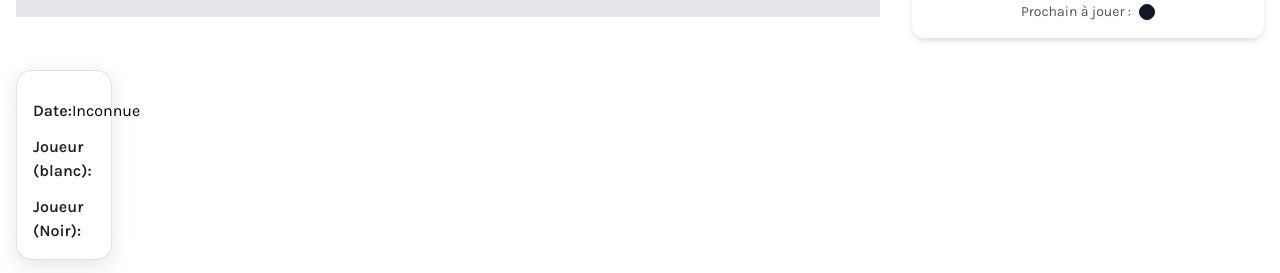
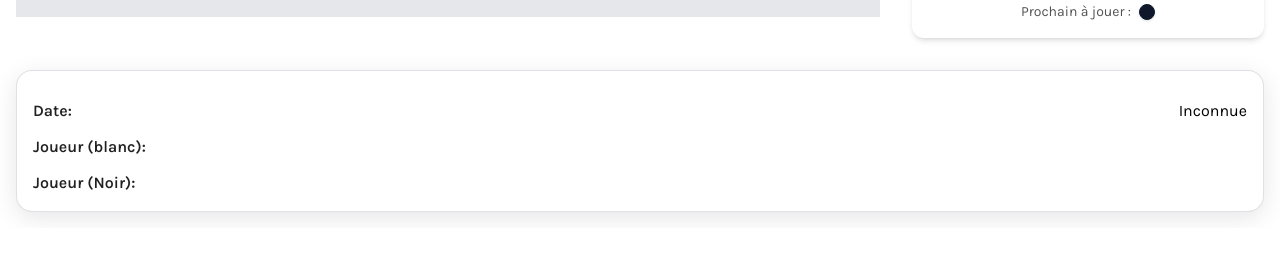
Before and after one commit to sadok-lajmi/TenukiGo-2025, a Next.js app in the folder frontend/: page /watch/1 in a window 1280 px wide. Shown: the part 596-869 px from the top of the page. After the commit the page ends 824 px from the top, so only its background shows below. Built offline with nearby package versions, Linux system fonts and the light colour scheme; no server answers.

Commit message:
fix UI issue

```diff
--- a/frontend/app/(root)/watch/[streamid]/page.tsx
+++ b/frontend/app/(root)/watch/[streamid]/page.tsx
@@ -89,7 +89,6 @@ const Page = () => {
                 ) : stream ? (
                     <>
                         <VideoPlayer url={stream.url} />
-                        <h1 className="text-xl font-semibold text-dark-100">{stream.title}</h1>
                     </>
                 ) : (
                     <div className="w-full aspect-video bg-gray-200 flex items-center justify-center">
@@ -104,10 +103,10 @@ const Page = () => {
             </div>
 
             {/* Match Info Section */}
-            <section className="flex flex-col gap-3 border border-gray-20 rounded-2xl shadow-10 p-4 bg-white">
+            <section className="flex flex-col md:col-span-10 gap-3 border border-gray-20 rounded-2xl shadow-10 p-4 bg-white">
 
                 <div className="flex justify-center">
-                <p className="font-semibold text-lg text-dark-100 text-yellow-700">{match.title}</p>
+                    <h1 className="text-2xl font-bold text-dark-100">{match.title}</h1>
                 </div>
 
                 {match.style && (
@@ -137,7 +136,7 @@ const Page = () => {
                 </div>
 
                 {match.description && (
-                <div className="pt-3 mt-2 border-t border-gray-20">
+                <div className="flex justify-between items-center border-t border-gray-20 pt-3 mt-2">
                     <p className="font-semibold text-dark-100 mb-1">Description:</p>
                     <p className="text-sm text-gray-100 leading-relaxed">{match.description}</p>
                 </div>
```
